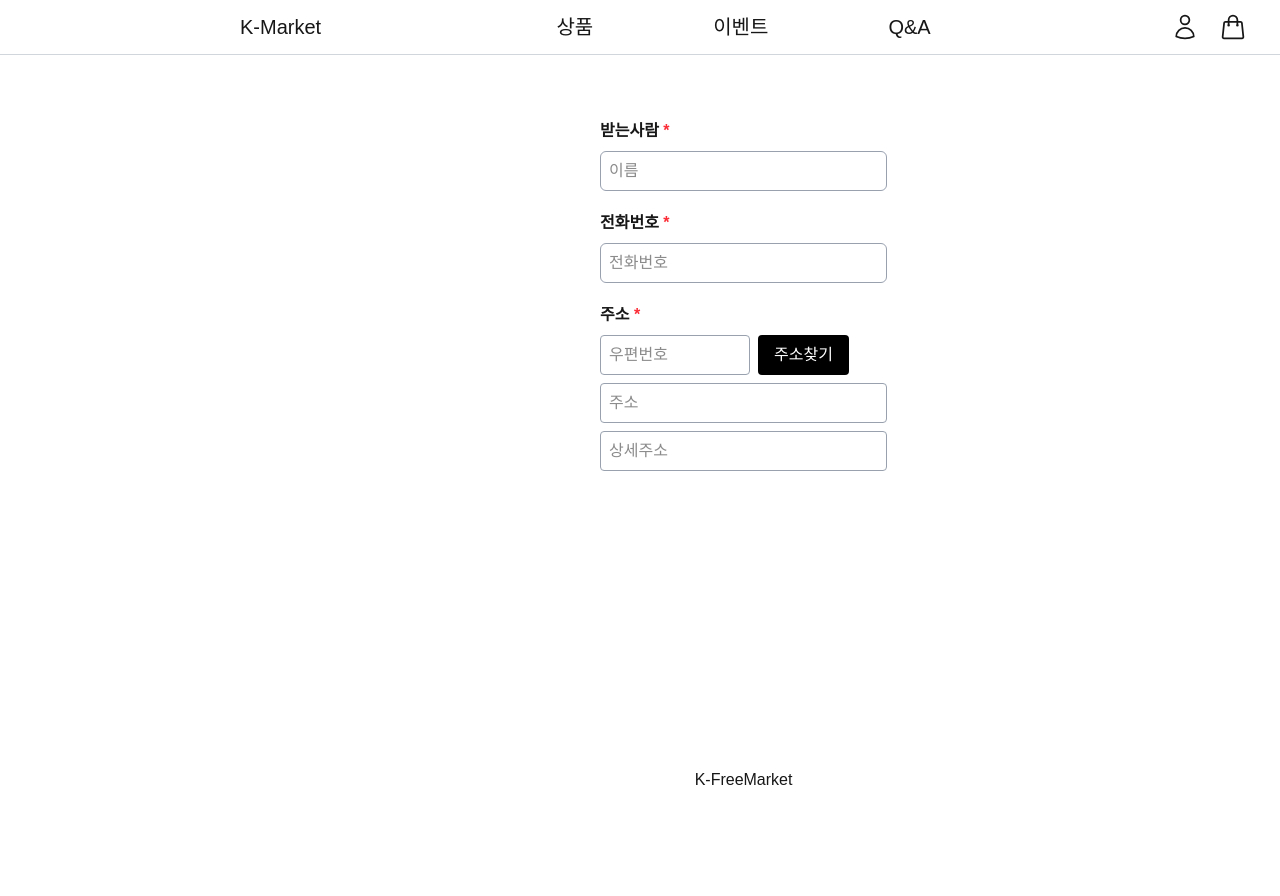
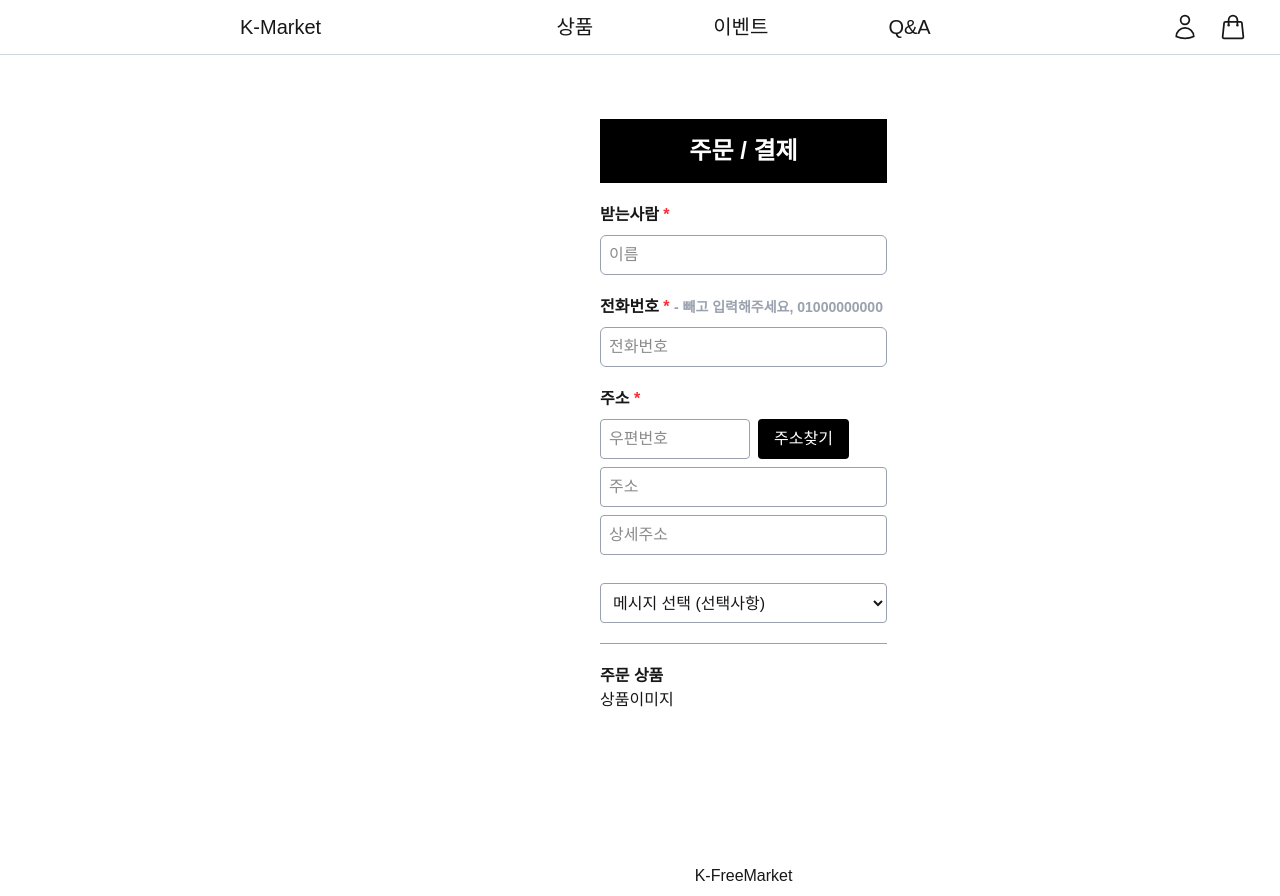
Before and after one commit to K-FreeMarket/K-FreeMarket-Web, a Next.js app: page /checkout in a window 1280 px wide. Shown: the top 896 px of the page. Before the commit the page ends 800 px from the top, so only its background shows below. Built offline with nearby package versions, Linux system fonts and the light colour scheme.

Commit message:
Feat: add deliveryMessage

```diff
--- a/src/components/checkout/AddressSearch.tsx
+++ b/src/components/checkout/AddressSearch.tsx
@@ -7,6 +7,8 @@ export default function AddressSearch() {
   const [postcode, setPostcode] = useState('')
   const [address, setAddress] = useState('')
   const [detailAddress, setDetailAddress] = useState('')
+  const [deliveryMessage, setDeliveryMessage] = useState('')
+  const [customMessage, setCustomMessage] = useState('')
 
   const openPostcodePopup = () => {
     if (typeof window !== 'undefined' && window.daum?.Postcode) {
@@ -32,6 +34,14 @@ export default function AddressSearch() {
           setDetailAddress('')
         },
       }).open()
+    }
+  }
+
+  const handleSelectChange = (e: React.ChangeEvent<HTMLSelectElement>) => {
+    const value = e.target.value
+    setDeliveryMessage(value)
+    if (value !== '직접 입력') {
+      setCustomMessage('')
     }
   }
 
@@ -69,6 +79,29 @@ export default function AddressSearch() {
         placeholder='상세주소'
         className='h-10 w-full rounded border border-gray-400 px-2'
       />
+
+      <select
+        className='mt-5 h-10 w-full rounded border border-gray-400 px-2'
+        value={deliveryMessage}
+        onChange={handleSelectChange}
+      >
+        <option value=''>메시지 선택 (선택사항)</option>
+        <option value='배송 전에 미리 연락바랍니다.'>배송 전에 미리 연락바랍니다.</option>
+        <option value='부재 시 경비실에 맡겨주세요.'>부재 시 경비실에 맡겨주세요.</option>
+        <option value='부재 시 문 앞에 놓아주세요.'>부재 시 문 앞에 놓아주세요.</option>
+        <option value='택배함에 보관해 주세요.'>택배함에 보관해 주세요.</option>
+        <option value='직접 입력'>직접 입력</option>
+      </select>
+
+      {deliveryMessage === '직접 입력' && (
+        <textarea
+          rows={4}
+          value={customMessage}
+          onChange={(e) => setCustomMessage(e.target.value)}
+          placeholder='메시지를 직접 입력하세요'
+          className='w-full rounded border border-gray-400 px-2 py-1'
+        />
+      )}
     </div>
   )
 }
--- a/src/components/checkout/CheckoutForm.tsx
+++ b/src/components/checkout/CheckoutForm.tsx
@@ -3,8 +3,11 @@ import AddressSearch from '@/components/checkout/AddressSearch'
 export default function CheckoutForm() {
   return (
     <form className='w-full'>
+      <div className='flex h-16 w-full items-center justify-center bg-black text-2xl font-semibold text-white'>
+        주문 / 결제
+      </div>
       {/* 사용자 정보 이름 */}
-      <div className='flex w-full flex-col gap-2'>
+      <div className='mt-5 flex w-full flex-col gap-2'>
         <label id='userName' className='text-base font-semibold'>
           받는사람 <span className='text-red-500'>*</span>
         </label>
@@ -18,7 +21,8 @@ export default function CheckoutForm() {
 
       <div className='mt-5 flex w-full flex-col gap-2'>
         <label id='userName' className='text-base font-semibold'>
-          전화번호 <span className='text-red-500'>*</span>
+          전화번호 <span className='text-red-500'>*</span>{' '}
+          <span className='text-sm text-gray-400'>- 빼고 입력해주세요, 01000000000</span>
         </label>
         <input
           name='userName'
@@ -36,8 +40,12 @@ export default function CheckoutForm() {
         <AddressSearch />
       </div>
 
+      <hr className='mt-5 text-gray-400' />
       {/* 상품 정보 */}
-      <div></div>
+      <div className='mt-5'>
+        <h4 className='text-base font-semibold'>주문 상품</h4>
+        <div>상품이미지</div>
+      </div>
 
       {/* 결제 */}
       <div></div>
--- a/src/components/products/ProductDetail.tsx
+++ b/src/components/products/ProductDetail.tsx
@@ -87,7 +87,7 @@ export default function ProductDetail({ id }: ProductDetailProps) {
             <span className='text-xl font-bold text-red-500'>{15}%</span>
             <span className='text-xl font-bold'>{discountPrice?.toLocaleString()}원</span>
           </div>
-          <hr className='mt-5 text-gray-300' />
+          <hr className='mt-5 text-gray-400' />
           <div className='mt-5 flex flex-col gap-2 text-base'>
             <div className='flex'>
               <span className='w-24 font-semibold'>배송비</span>{' '}
@@ -98,9 +98,9 @@ export default function ProductDetail({ id }: ProductDetailProps) {
               <span className='opacity-50'>평일 오후 3시까지 주문 시 오늘출발</span>
             </div>
           </div>
-          <hr className='mt-5 text-gray-300' />
+          <hr className='mt-5 text-gray-400' />
           <ProductOptionSelector options={options} />
-          <hr className='mt-5 text-gray-300' />
+          <hr className='mt-5 text-gray-400' />
           <h2 className='mt-5 text-end text-2xl font-semibold'>총 {(100000).toLocaleString()}원</h2>
           <button className='mt-5 h-12 w-full rounded-md bg-gray-300 text-lg font-semibold'>
             장바구니에 담기
```
